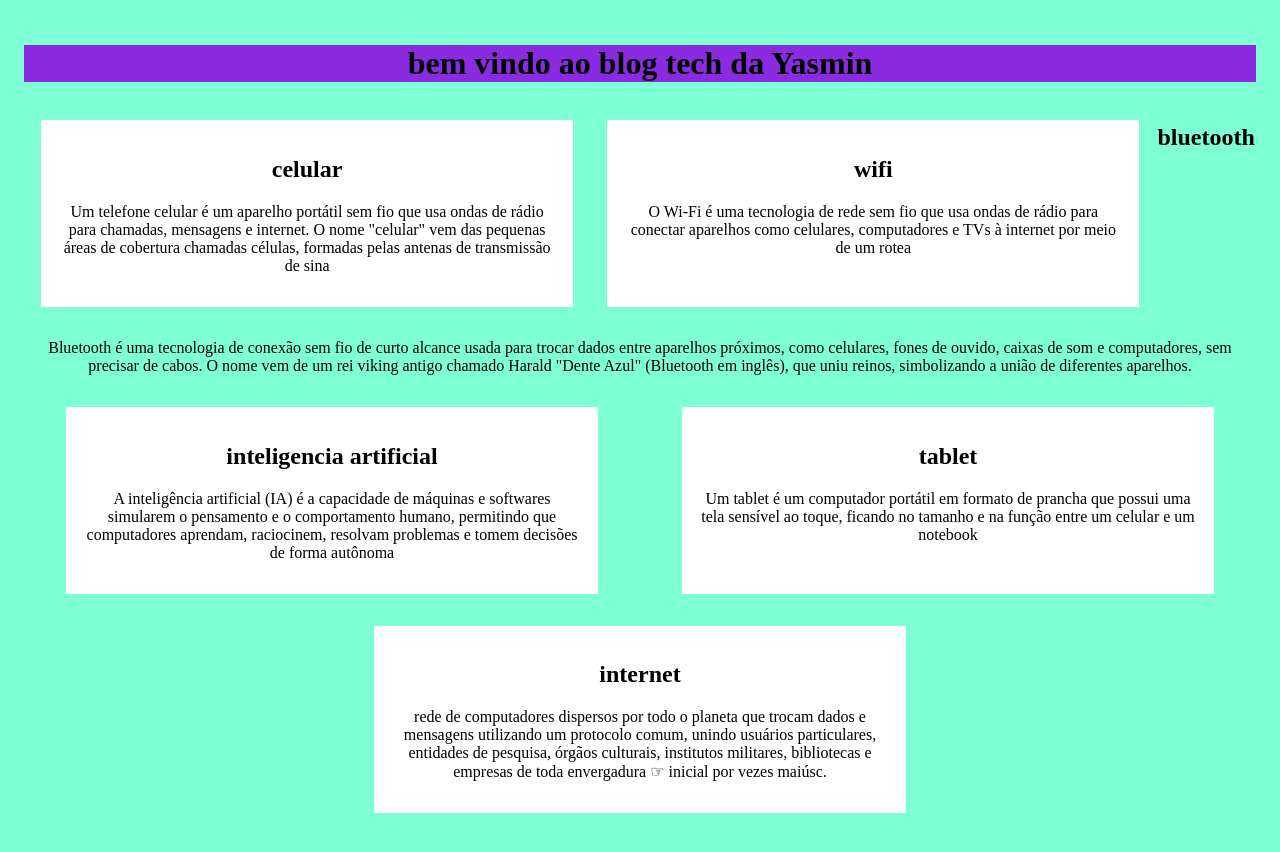
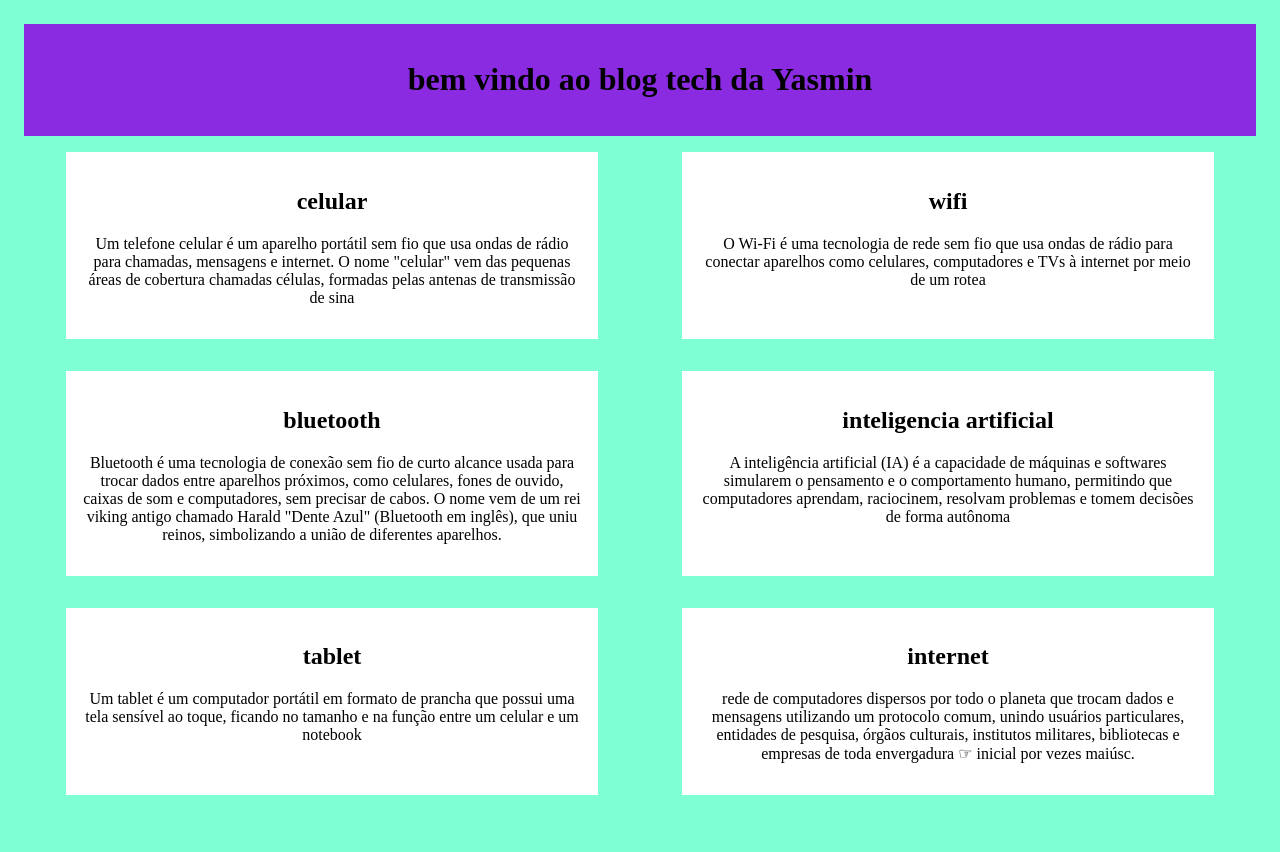
Before and after one commit to yasminrizzotto-a11y/2-trimestre-projeto-1, a plain HTML site: page index.html in a window 1280 px wide. Drawn offline with Linux system fonts and the light colour scheme.

Commit message:
atualizado

```diff
--- a/index.html
+++ b/index.html
@@ -25,12 +25,14 @@
             <p>O Wi-Fi é uma tecnologia de rede sem fio que usa ondas de rádio para conectar
                 aparelhos como celulares, computadores e TVs à internet por meio de um rotea </p>
         </section>
+        <section>
             <h2>bluetooth</h2>
             <p>Bluetooth é uma tecnologia de conexão sem fio de curto alcance usada para trocar dados entre aparelhos
                 próximos,
                 como celulares, fones de ouvido, caixas de som e computadores, sem precisar de cabos.
                 O nome vem de um rei viking antigo chamado Harald "Dente Azul" (Bluetooth em inglês), que uniu reinos,
                 simbolizando a união de diferentes aparelhos.</p>
+        </section>
         <section>
             <h2>inteligencia artificial</h2>
             <p>A inteligência artificial (IA) é a capacidade de máquinas e softwares simularem
--- a/style.css
+++ b/style.css
@@ -5,6 +5,9 @@ padding: 16px ;
 }
 header{
 background-color: blueviolet;
+text-align: center;
+padding: 16px;
+margin: 0 auto;
 }
 section{
 background-color: white;
```
Lines whose indentation alone changed are shown as unchanged.
